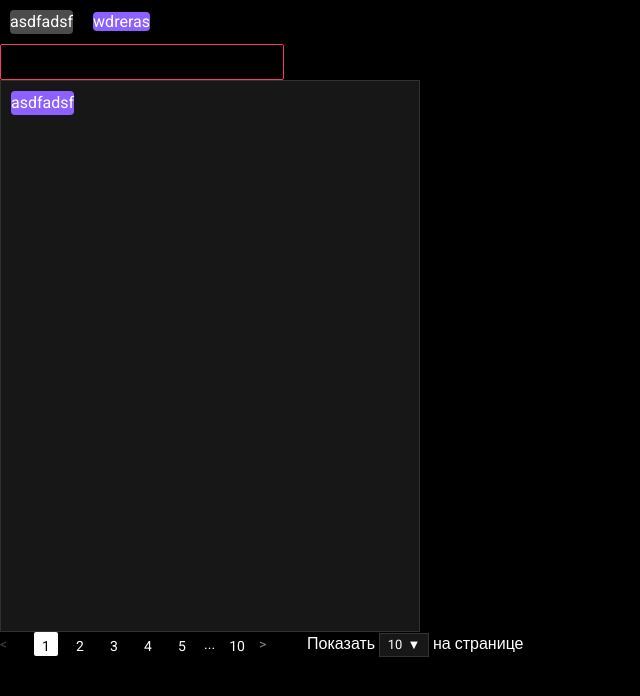
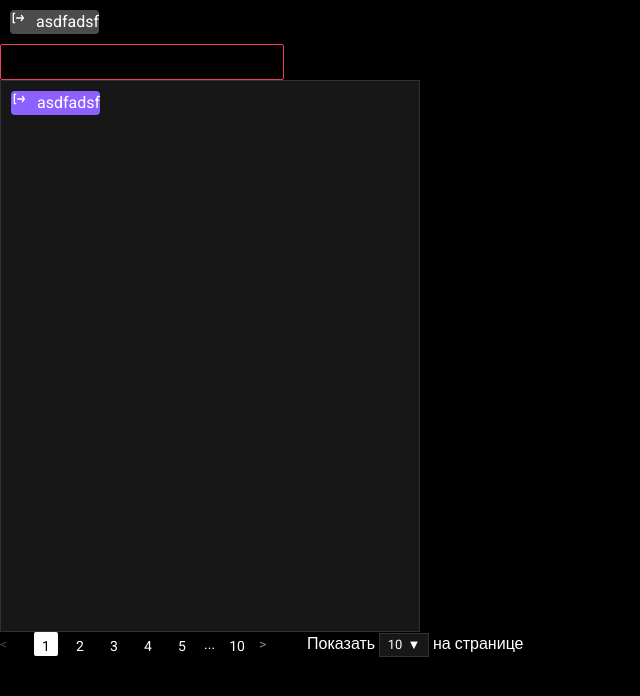
Before and after one commit to hadsome-Droid/Cards, a React (Vite) app: page / in a window 1280 px wide. Shown: the top 696 px of the page, without its empty margins (0-640 px from the left). Built offline with nearby package versions, Linux system fonts and the light colour scheme; a web font is replaced by a local one.

Commit message:
Added new svg component arrowLogOut and type of Button component

```diff
--- a/src/App.tsx
+++ b/src/App.tsx
@@ -12,7 +12,6 @@ export function App() {
   return (
     <div>
       <Button variant={'secondary'}>asdfadsf</Button>
-      <Button as={'a'} children={'wdreras'} href={'wdreras'} variant={'primary'} />
       <Input
         className={'error'}
         name={'wef'}
--- /dev/null
+++ b/src/assets/icons/components/arrowLogOut/arrowLogOut.tsx
@@ -0,0 +1,41 @@
+import { IconProps, IconWrapper } from '@/assets/icons/iconWrapper'
+
+export const ArrowLogOut = (allProps: IconProps) => {
+  const { svgProps: props, ...restProps } = allProps
+
+  return (
+    <IconWrapper
+      icon={
+        <svg
+          fill={'none'}
+          height={'100%'}
+          viewBox={'0 0 24 24'}
+          width={'100%'}
+          xmlns={'http://www.w3.org/2000/svg'}
+          {...props}
+        >
+          <g clipPath={'url(#clip0_5661_1838)'}>
+            <path
+              d={
+                'M7 6C7.26522 6 7.51957 5.89464 7.70711 5.70711C7.89464 5.51957 8 5.26522 8 5C8 4.73478 7.89464 4.48043 7.70711 4.29289C7.51957 4.10536 7.26522 4 7 4H5C4.73478 4 4.48043 4.10536 4.29289 4.29289C4.10536 4.48043 4 4.73478 4 5V19C4 19.2652 4.10536 19.5196 4.29289 19.7071C4.48043 19.8946 4.73478 20 5 20H7C7.26522 20 7.51957 19.8946 7.70711 19.7071C7.89464 19.5196 8 19.2652 8 19C8 18.7348 7.89464 18.4804 7.70711 18.2929C7.51957 18.1054 7.26522 18 7 18H6V6H7Z'
+              }
+              fill={'currentColor'}
+            />
+            <path
+              d={
+                'M20.82 11.42L18 7.42C17.8471 7.20441 17.615 7.05814 17.3545 7.01317C17.0941 6.9682 16.8264 7.02818 16.61 7.18C16.5018 7.25579 16.4098 7.35224 16.3391 7.46381C16.2684 7.57537 16.2206 7.69982 16.1982 7.82999C16.1759 7.96015 16.1796 8.09344 16.2091 8.22217C16.2386 8.3509 16.2933 8.47252 16.37 8.58L18.09 11H10C9.73478 11 9.48043 11.1054 9.29289 11.2929C9.10536 11.4804 9 11.7348 9 12C9 12.2652 9.10536 12.5196 9.29289 12.7071C9.48043 12.8946 9.73478 13 10 13H18L16.2 15.4C16.1212 15.5051 16.0639 15.6246 16.0313 15.7518C15.9987 15.879 15.9915 16.0114 16.01 16.1414C16.0286 16.2714 16.0726 16.3965 16.1395 16.5095C16.2064 16.6225 16.2949 16.7212 16.4 16.8C16.5731 16.9298 16.7836 17 17 17C17.1552 17 17.3084 16.9639 17.4472 16.8944C17.5861 16.825 17.7069 16.7242 17.8 16.6L20.8 12.6C20.9281 12.4309 20.999 12.2254 21.0026 12.0133C21.0062 11.8011 20.9423 11.5934 20.82 11.42Z'
+              }
+              fill={'currentColor'}
+            />
+          </g>
+          <defs>
+            <clipPath id={'clip0_5661_1838'}>
+              <rect fill={'white'} height={'24'} width={'24'} />
+            </clipPath>
+          </defs>
+        </svg>
+      }
+      {...restProps}
+    />
+  )
+}
--- a/src/components/ui/button/button.module.scss
+++ b/src/components/ui/button/button.module.scss
@@ -2,6 +2,9 @@
   all: unset;
 
   cursor: pointer;
+
+  display: inline-flex;
+  gap: 0.625rem;
 
   box-sizing: border-box;
   margin: 10px;
--- a/src/components/ui/button/button.tsx
+++ b/src/components/ui/button/button.tsx
@@ -1,6 +1,10 @@
-import { ComponentPropsWithoutRef, ElementType, ReactNode } from 'react'
+import { ComponentPropsWithoutRef, ElementType, ForwardedRef, ReactNode, forwardRef } from 'react'
+
+import { ArrowLogOut } from '@/assets/icons/components/arrowLogOut/arrowLogOut'
 
 import s from './button.module.scss'
+
+type InferType<T> = T extends ElementType<infer U> ? U : never
 
 export type ButtonProps<T extends ElementType = 'button'> = {
   as?: T
@@ -10,13 +14,26 @@ export type ButtonProps<T extends ElementType = 'button'> = {
   variant?: 'primary' | 'secondary'
 } & ComponentPropsWithoutRef<T>
 
-export const Button = <T extends ElementType = 'button'>(props: ButtonProps<T>) => {
-  const { as: Component = 'button', className, fullWidth, variant = 'primary', ...rest } = props
+export const Button = forwardRef(
+  <T extends ElementType = 'button'>(props: ButtonProps<T>, ref: ForwardedRef<InferType<T>>) => {
+    const {
+      as: Component = 'button',
+      children,
+      className,
+      fullWidth,
+      variant = 'primary',
+      ...rest
+    } = props
 
     return (
       <Component
         className={`${s.button} ${s[variant]} ${fullWidth ? s.fullWidth : ''} ${className}`}
+        ref={ref}
         {...rest}
-    />
+      >
+        <ArrowLogOut size={16} />
+        {children}
+      </Component>
     )
   }
+)
```
Lines whose indentation alone changed are shown as unchanged.
